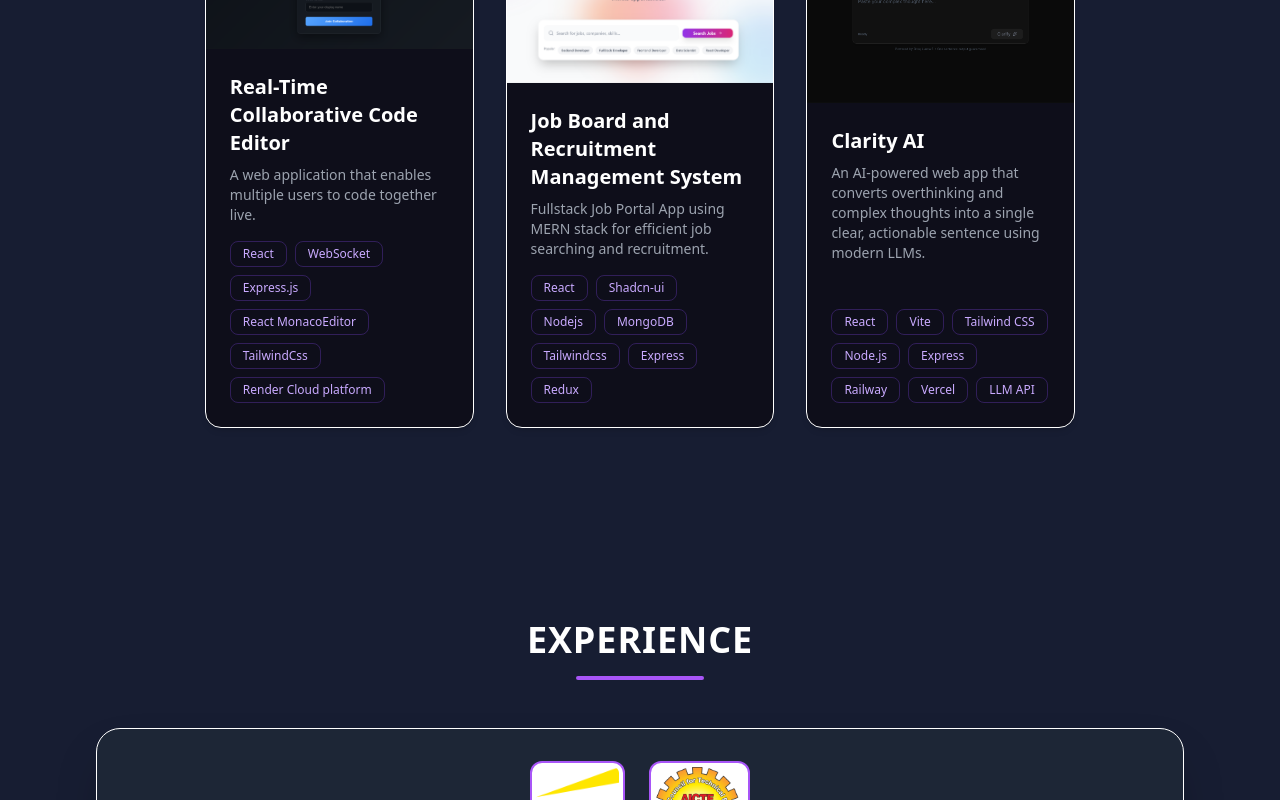
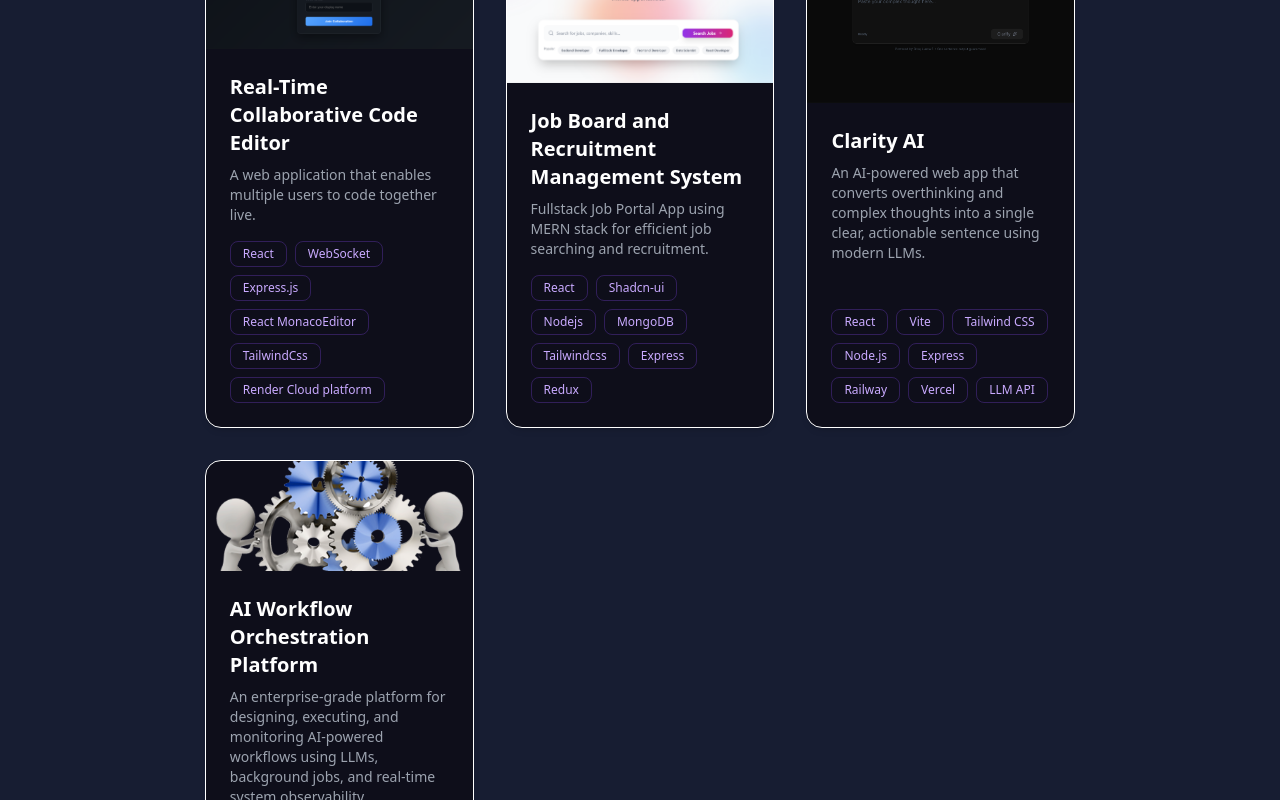
Before and after one commit to amankumar-source/portfolio, a React (Vite) app: page / in a window 1280 px wide. Shown: the part 2000-2800 px from the top of the page. Built offline with nearby package versions, Linux system fonts and the light colour scheme.

Commit message:
Project in progress added

```diff
--- a/src/components/Navbar/Projects/Projects.jsx
+++ b/src/components/Navbar/Projects/Projects.jsx
@@ -3,7 +3,7 @@ import ProjectCard from "./ProjectCard";
 import blogImg from "../../../assets/project1.png";
 import jobImg from "../../../assets/job.png";
 import ClarityImg from "../../../assets/clarity.png";
-
+import AiImg from "../../../assets/banner.png";
 const ProjectsInfo = [
   {
     title: "Real-Time Collaborative Code Editor",
@@ -56,6 +56,26 @@ const ProjectsInfo = [
     codeLink: "https://github.com/amankumar-source/Clarity-AI-",
     image: ClarityImg,
   },
+  {
+    title: "AI Workflow Orchestration Platform",
+    description:
+      "An enterprise-grade platform for designing, executing, and monitoring AI-powered workflows using LLMs, background jobs, and real-time system observability.",
+    tags: [
+      "React",
+      "Node.js",
+      "Express",
+      "PostgreSQL",
+      "Redis",
+      "Docker",
+      "Kubernetes",
+      "LLM APIs",
+      "CI/CD",
+      "System Design",
+    ],
+    demoLink: "#",
+    codeLink: "#",
+    image: AiImg,
+  },
 ];
 
 const Projects = () => {
```
Also changed, not shown: src/components/Navbar/Projects/ProjectCard.jsx (+11 -4 lines).
